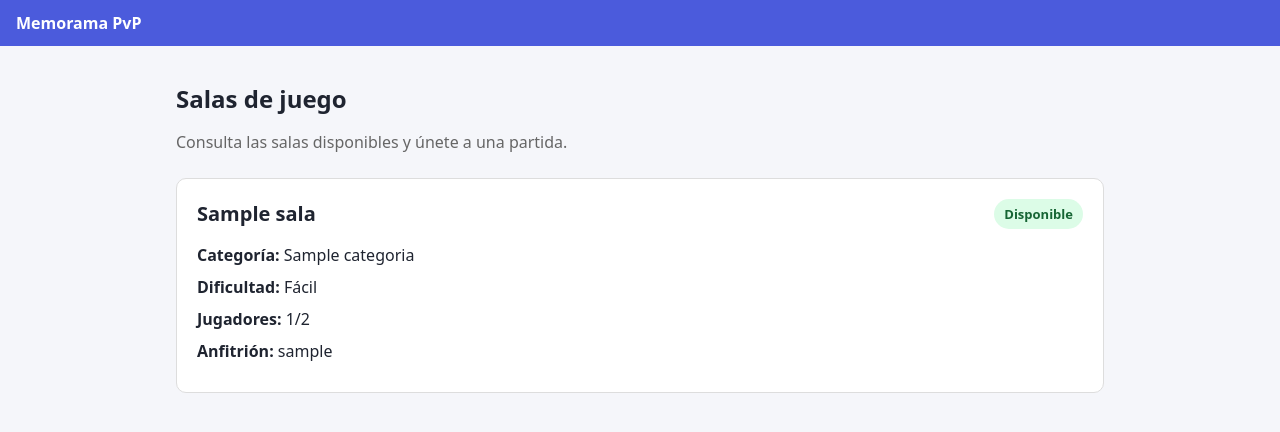
After one commit to Aleishis/Examen-Final-DevOps, a Flask app: page /salas in a window 1280 px wide. The commit adds this page. Shown: the top 432 px of the page. Run offline with Flask 3, Linux system fonts and the light colour scheme; tables that the repository leaves empty hold one stand-in row (values such as "Sample post").

Commit message:
Agregar listado de salas

```diff
--- a/main.py
+++ b/main.py
@@ -29,6 +29,9 @@ migrate = Migrate(app, db)
 
 import models  # noqa: F401
 
+from rooms import rooms_bp
+
+app.register_blueprint(rooms_bp)
 # Un solo proceso (gunicorn -w 1): las salas de Socket.IO viven en memoria.
 socketio = SocketIO(app)
 
--- /dev/null
+++ b/rooms.py
@@ -0,0 +1,79 @@
+
+from flask import Blueprint, render_template
+from sqlalchemy import func
+
+from extensions import db
+from models import Sala, SalaJugador, Categoria, Usuario
+
+
+# Blueprint encargado de las funcionalidades de las salas.
+rooms_bp = Blueprint("rooms", __name__)
+
+
+@rooms_bp.route("/salas", methods=["GET"])
+def listar_salas():
+    """
+    Obtiene todas las salas registradas junto con su categoría
+    y el usuario que tiene asignado el rol de anfitrión.
+    """
+
+    registros = (
+        db.session.query(Sala, Categoria, Usuario)
+        .join(Categoria, Categoria.id == Sala.categoria_id)
+        .outerjoin(Usuario, Usuario.id == Sala.anfitrion_id)
+        .order_by(Sala.id.asc())
+        .all()
+    )
+
+    # Consultar la cantidad de jugadores registrados en cada sala.
+    conteos = (
+        db.session.query(
+            SalaJugador.sala_id,
+            func.count(SalaJugador.id)
+        )
+        .group_by(SalaJugador.sala_id)
+        .all()
+    )
+
+    # Convertir los resultados en un diccionario:
+    # {id_sala: cantidad_de_jugadores}
+    jugadores_por_sala = {
+        sala_id: cantidad
+        for sala_id, cantidad in conteos
+    }
+
+    # Convertir los valores internos en etiquetas legibles.
+    etiquetas_estado = {
+        "disponible": "Disponible",
+        "esperando": "Esperando",
+        "en_curso": "En curso"
+    }
+
+    etiquetas_dificultad = {
+        "facil": "Fácil",
+        "media": "Media",
+        "dificil": "Difícil"
+    }
+
+    salas = []
+
+    for sala, categoria, anfitrion in registros:
+
+        salas.append({
+            "id": sala.id,
+            "nombre": sala.nombre,
+            "estado": sala.estado,
+            "estado_texto": etiquetas_estado.get(
+                sala.estado, sala.estado
+            ),
+            "categoria": categoria.nombre,
+            "dificultad": etiquetas_dificultad.get(
+                sala.dificultad, sala.dificultad
+            ),
+            "anfitrion": (
+                anfitrion.username if anfitrion else None
+            ),
+            "jugadores": jugadores_por_sala.get(sala.id, 0)
+        })
+
+    return render_template("rooms.html", salas=salas)
--- /dev/null
+++ b/static/css/rooms.css
@@ -0,0 +1,75 @@
+
+.rooms-page {
+    width: 100%;
+}
+
+.rooms-header {
+    margin-bottom: 25px;
+}
+
+.rooms-header h1 {
+    margin-bottom: 8px;
+}
+
+.rooms-header p {
+    color: #666;
+}
+
+.rooms-grid {
+    display: grid;
+    grid-template-columns: repeat(auto-fit, minmax(240px, 1fr));
+    gap: 20px;
+}
+
+.room-card {
+    padding: 20px;
+    border: 1px solid #ddd;
+    border-radius: 10px;
+    background-color: #fff;
+}
+
+.room-card-header {
+    display: flex;
+    justify-content: space-between;
+    align-items: center;
+    flex-wrap: wrap;
+    gap: 10px;
+    margin-bottom: 15px;
+}
+
+.room-card-header h2 {
+    margin: 0;
+    font-size: 20px;
+}
+
+.room-information p {
+    margin: 10px 0;
+}
+
+.room-status {
+    display: inline-block;
+    padding: 6px 10px;
+    border-radius: 20px;
+    font-size: 13px;
+    font-weight: bold;
+}
+
+.estado-disponible {
+    color: #166534;
+    background-color: #dcfce7;
+}
+
+.estado-esperando {
+    color: #92400e;
+    background-color: #fef3c7;
+}
+
+.estado-en_curso {
+    color: #1e40af;
+    background-color: #dbeafe;
+}
+
+.empty-rooms {
+    padding: 20px;
+    text-align: center;
+}
--- /dev/null
+++ b/templates/rooms.html
@@ -0,0 +1,80 @@
+
+{% extends "base.html" %}
+
+{% block title %}Salas | Memorama PvP{% endblock %}
+
+{% block head %}
+<link rel="stylesheet"
+      href="{{ url_for('static', filename='css/rooms.css') }}">
+{% endblock %}
+
+{% block content %}
+
+<section class="rooms-page">
+
+    <div class="rooms-header">
+        <h1>Salas de juego</h1>
+        <p>
+            Consulta las salas disponibles y únete a una partida.
+        </p>
+    </div>
+
+    {% if salas %}
+
+        <div class="rooms-grid">
+
+            {% for sala in salas %}
+
+                <article class="room-card">
+
+                    <div class="room-card-header">
+
+                        <h2>{{ sala.nombre }}</h2>
+
+                        <span class="room-status estado-{{ sala.estado }}">
+                            {{ sala.estado_texto }}
+                        </span>
+
+                    </div>
+
+                    <div class="room-information">
+
+                        <p>
+                            <strong>Categoría:</strong>
+                            {{ sala.categoria }}
+                        </p>
+
+                        <p>
+                            <strong>Dificultad:</strong>
+                            {{ sala.dificultad }}
+                        </p>
+
+                        <p>
+                            <strong>Jugadores:</strong>
+                            {{ sala.jugadores }}/2
+                        </p>
+
+                        <p>
+                            <strong>Anfitrión:</strong>
+                            {{ sala.anfitrion or "Sin asignar" }}
+                        </p>
+
+                    </div>
+
+                </article>
+
+            {% endfor %}
+
+        </div>
+
+    {% else %}
+
+        <p class="empty-rooms">
+            No hay salas registradas actualmente.
+        </p>
+
+    {% endif %}
+
+</section>
+
+{% endblock %}
```
Also changed, not shown: templates/index.html (+10 -2 lines), tests/test_rooms.py (added, +49 -0 lines).
